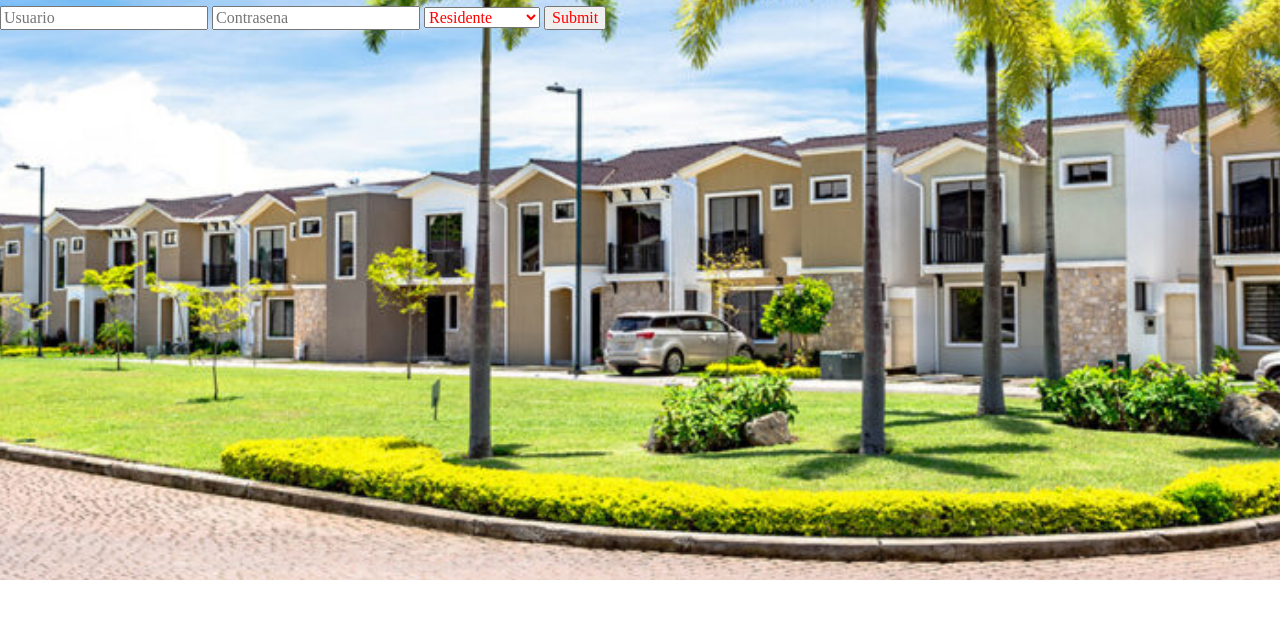
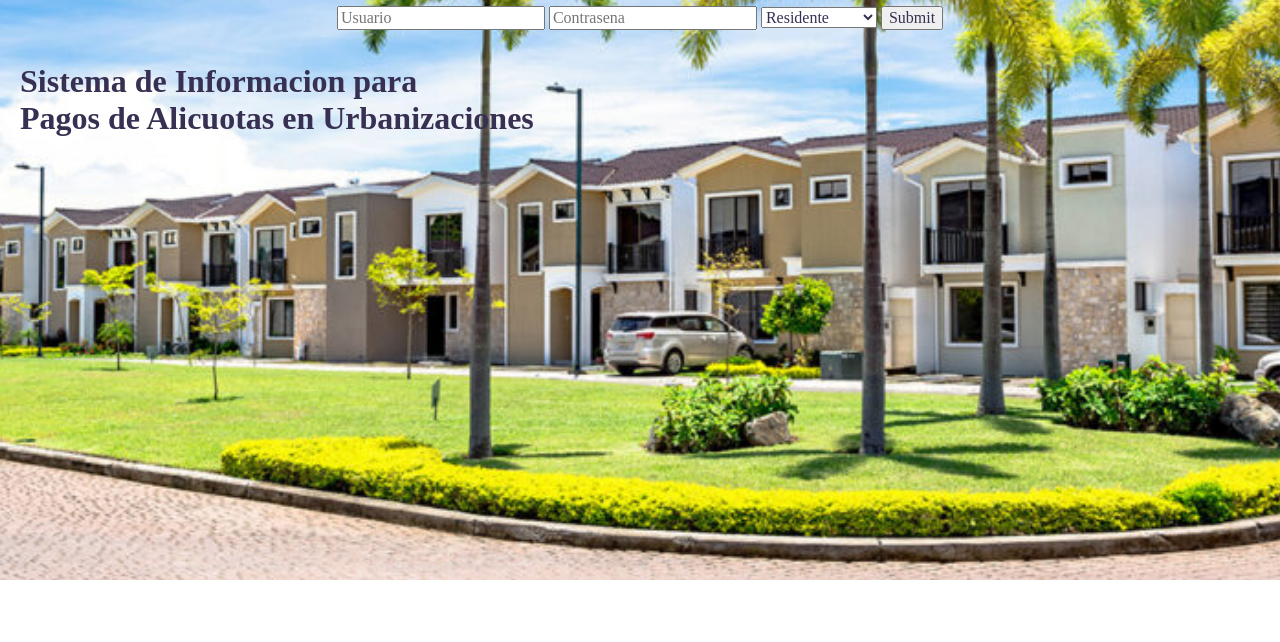
Before and after one commit to joselalangui/Proyecto-de-Desarrollo-Web, a website: page index.html in a window 1280 px wide. Shown: the part 158-800 px from the top of the page. Drawn offline with nearby package versions, Linux system fonts and the light colour scheme.

Commit message:
Modificando el index de SIPAU

```diff
--- a/style.css
+++ b/style.css
@@ -1,5 +1,5 @@
 * {
-    color: red;
+    color: rgb(55, 48, 83);
 }
 /*img {
     display: block;
@@ -18,3 +18,13 @@ body {
     background-position: center;
     background-attachment: fixed;
 }
+
+h1 {
+    position: relative;
+    top: 200px;
+    left: 20px;
+}
+div {
+    display: block;
+    text-align: center;
+}
```
